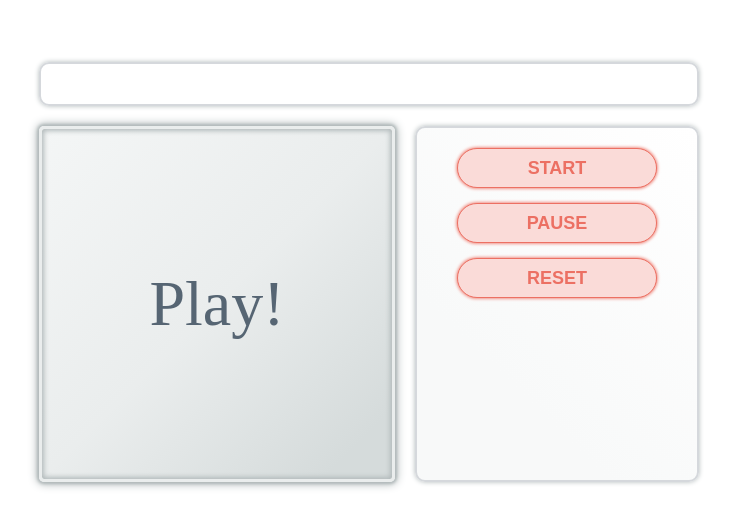
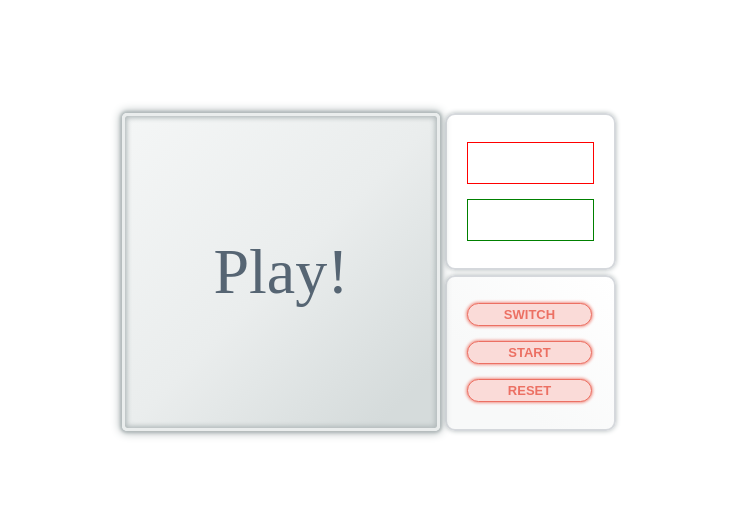
Before and after one commit to driven85/15-puzzle, a React app: page / in a window 1280 px wide. Shown: the part 128-656 px from the top of the page, without its empty margins (271-1003 px from the left). Built offline with nearby package versions, Linux system fonts and the light colour scheme.

Commit message:
Layout for 320px and wider screens implemented

```diff
--- a/src/components/App/styles.sass
+++ b/src/components/App/styles.sass
@@ -1,11 +1,15 @@
 .app
   display: grid
   grid-template-columns: 1fr
-  grid-gap: 20px
+  grid-gap: 5px
 
-@media screen and (min-width: 640px)
+@media screen and (min-width: 500px)
   .app
     grid-template-columns: repeat(2, auto)
+    grid-template-rows: repeat(2, auto)
 
     .display
-      grid-column: 1 / -1
+      grid-column: 2 / -1
+
+    .game
+      grid-row: 1 / -1
--- a/src/components/Display/Clock/styles.sass
+++ b/src/components/Display/Clock/styles.sass
@@ -1,2 +1,3 @@
 .clock
-  width: 200px
+  border: 1px solid red
+  height: 40px
--- a/src/components/Display/MoveCounter/styles.sass
+++ b/src/components/Display/MoveCounter/styles.sass
@@ -1,2 +1,3 @@
 .move-counter
-  width: 200px
+  border: 1px solid green
+  height: 40px
--- a/src/components/Display/styles.sass
+++ b/src/components/Display/styles.sass
@@ -2,4 +2,18 @@
   border: 2px solid #D5D8DC
   border-radius: 10px
   box-shadow: 0 0 5px #B2BABB
-  padding: 20px 40px
+  padding: 10px 40px
+  display: flex
+  flex-direction: column
+  justify-content: center
+
+  .clock
+    margin-bottom: 15px
+
+@media screen and (min-width: 500px)
+  .display
+    padding-left: 20px
+    padding-right: 20px
+
+    .clock, .move-counter
+      width: 125px
--- a/src/components/Game/Box/styles.sass
+++ b/src/components/Game/Box/styles.sass
@@ -1,6 +1,6 @@
 .box
-  width: 348px
-  height: 348px
+  width: 310px
+  height: 310px
   border: 1px solid #EAEDED
   border-radius: 5px
   box-shadow: inset 0 0 5px 2px #B2BABB, 0 0 3px 2px #B2BABB
--- a/src/components/Game/EmptySpace/styles.sass
+++ b/src/components/Game/EmptySpace/styles.sass
@@ -1,3 +1,3 @@
 .empty-space
-  width: 87px
-  height: 87px
+  width: 77.5px
+  height: 77.5px
--- a/src/components/Game/Lid/styles.sass
+++ b/src/components/Game/Lid/styles.sass
@@ -1,7 +1,7 @@
 .lid
   box-sizing: border-box
-  width: 356px
-  height: 356px
+  width: 318px
+  height: 318px
   border: 3px solid #EAEDED
   border-radius: 5px
   box-shadow: inset 0 0 5px 2px #B2BABB, 0 0 10px 2px #B2BABB
--- a/src/components/Game/Tile/styles.sass
+++ b/src/components/Game/Tile/styles.sass
@@ -1,6 +1,6 @@
 .tile
-  width: 80px
-  height: 80px
+  width: 70.5px
+  height: 70.5px
   border: 2px solid #F5B7B1
   border-radius: 3px
   box-shadow: 0 0 5px #F1948A
--- a/src/components/RemoteControl/index.js
+++ b/src/components/RemoteControl/index.js
@@ -15,8 +15,8 @@ const mapDispatchToProps = dispatch => ({
 
 const RemoteControl = ({ onStartGame }) => (
   <div className="remote-control">
+    <button>Switch</button>
     <button onClick={onStartGame}>Start</button>
-    <button>Pause</button>
     <button>Reset</button>
   </div>
 )
--- a/src/components/RemoteControl/styles.sass
+++ b/src/components/RemoteControl/styles.sass
@@ -2,27 +2,22 @@
   border: 2px solid #D5D8DC
   border-radius: 10px
   box-shadow: 0 0 5px #B2BABB
-  padding: 20px 40px
+  padding: 10px 40px
   display: flex
   flex-direction: column
+  justify-content: center
   background: linear-gradient(225deg, #FFF, #F8F9F9 70%)
+
+  button
+    font-size: 13px
 
   button + button
     margin-top: 15px
 
-button
-  width: 200px
-  height: 40px
-  border: 1px solid #EC7063
-  box-shadow: 0 0 3px 1px #F1948A
-  border-radius: 20px
-  background: #FADBD8
-  font-size: 18px
-  font-weight: bold
-  cursor: pointer
-  outline: none
-  color: #EC7063
-  text-transform: uppercase
+@media screen and (min-width: 500px)
+ .remote-control
+   padding-left: 20px
+   padding-right: 20px
 
-button:active
-  background: #F5B7B1
+   button
+     width: 125px
--- a/src/css/styles.sass
+++ b/src/css/styles.sass
@@ -5,3 +5,18 @@ body
   align-items: center
   justify-content: center
   perspective: 1000px
+
+button
+  border: 1px solid #EC7063
+  box-shadow: 0 0 3px 1px #F1948A
+  border-radius: 20px
+  background: #FADBD8
+  font-weight: bold
+  cursor: pointer
+  outline: none
+  color: #EC7063
+  text-transform: uppercase
+  padding: 3px
+
+button:active
+  background: #F5B7B1
```
